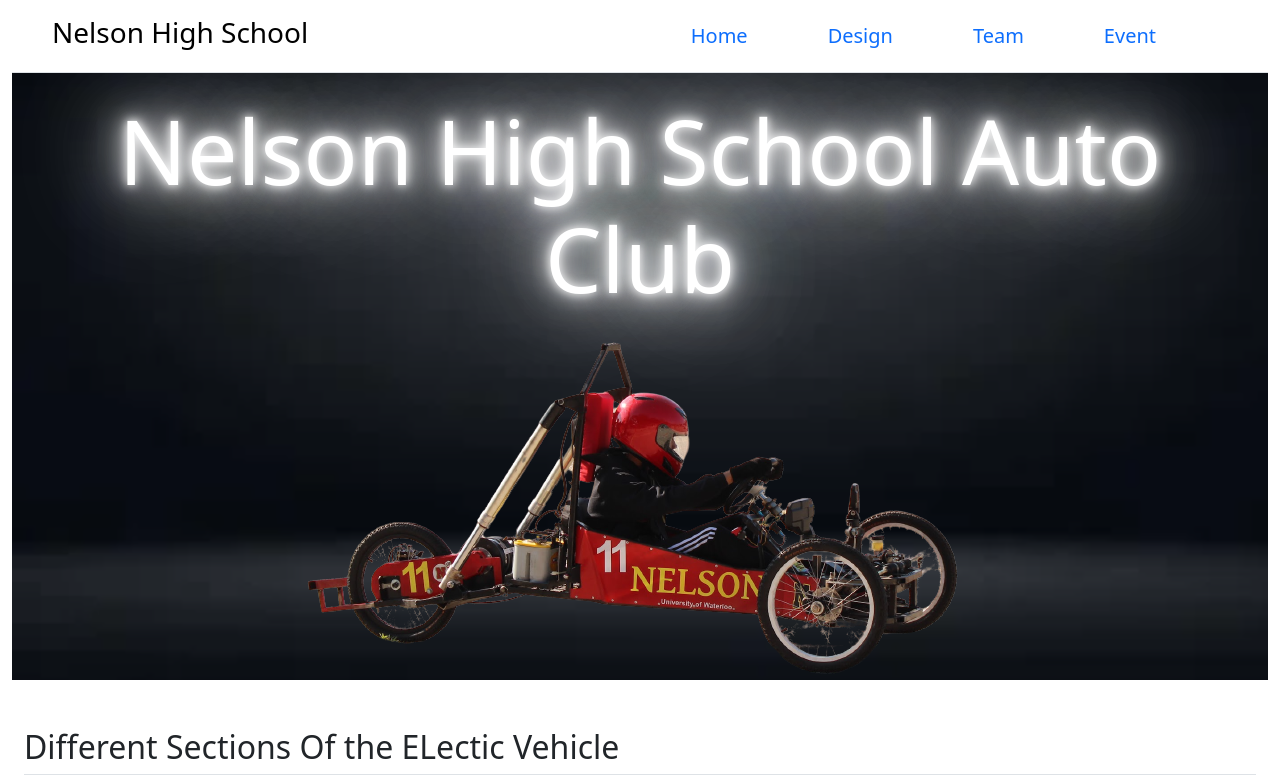
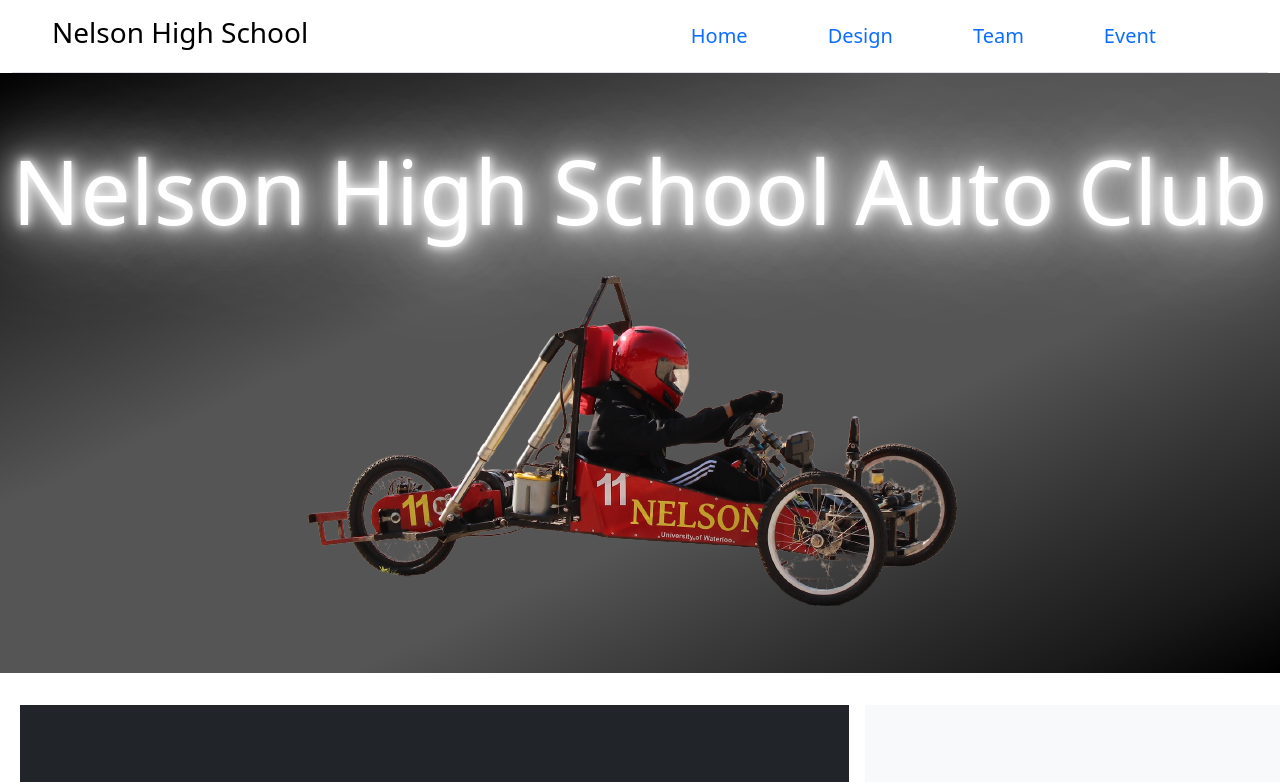
Before and after one commit to ThePathOfLeastResistance/NeslonHighSchoolAutoClub, a Flask app: page /design in a window 1280 px wide. Shown: the top 782 px of the page. Run offline with Flask 3, Linux system fonts and the light colour scheme; some libraries are stand-ins or nearby versions.

Commit message:
Everyting Works, nav bar works, Design page works

```diff
--- a/static/css/styles.css
+++ b/static/css/styles.css
@@ -41,3 +41,15 @@
   border-radius: 5px;
 
 }
+
+.card-img-top {
+    width: 100%;
+    height: 15vw;
+    object-fit: cover;
+}
+
+.hero {
+    background-image: linear-gradient(to right bottom, #000000, #1a1a1a, #2d2c2c, #414040, #565555, #565555, #565555, #565555, #414040, #2d2c2c, #1a1a1a, #000000);
+    height: 75vh;
+
+}
--- a/templates/base.html
+++ b/templates/base.html
@@ -19,11 +19,11 @@
   <body>
 
   <div class="container-fluid sticky-top bg-white">
-    <header class="d-flex flex-wrap justify-content-center py-3 border-bottom px-4">
+    <header class="d-flex flex-wrap justify-content-center py-3 border-bottom px-md-4">
       <h3 class="d-none d-lg-block d-flex align-items-center px-3 mb-md-0 me-md-auto link-body-emphasis text-decoration-none">
 Nelson High School
       </h3>
-      <ul class="nav nav-pills px-5 h5">
+      <ul class="nav nav-pills px-md-5 h5">
         <li class="nav-item px-lg-4"><a href="{{ url_for('home') }}" class="nav-link" aria-current="page">Home</a></li>
           <li class="nav-item px-lg-4"><a class="nav-link" href="{{ url_for('design') }}">Design</a></li>
           <li class="nav-item px-lg-4 "><a class="nav-link" href="{{ url_for('team') }}">Team</a></li>
--- a/templates/design.html
+++ b/templates/design.html
@@ -3,88 +3,17 @@
 
 {% block content %}
 
-
-<div class="has-bg-img container-fluid">
-    <div class="bg-img bg-cover position-relative pt-4 py-1" style="background-color: #fff;background-image: url('static/assets/bg.png'); background-size: 100% 100%;">
-        <div class = "designtext container-fluid ">
-            <div class = "align-items-center justify-content-center text-center">
+<div class = "hero order d-flex align-items-center justify-content-center">
+  <div class = "designtext">
+    <div class = "align-items-center justify-content-center text-center container-fluid ">
       <h2 class="display-1 text-center" style="font-size: 7vw;">Nelson High School Auto Club</h2>
     </div>
-              <div class="mask text-light d-flex justify-content-center flex-column text-center text-center ">
+    <div class="container-fluid mask text-light d-flex justify-content-center flex-column text-center text-center ">
       <img src = "static/assets/car.png" class = "img-fluid mx-auto">
     </div>
       </div>
   </div>
-</div>
 
-<div class="container-fluid px-4 py-5" id="custom-cards">
-    <h2 class="pb-2 border-bottom">Different Sections Of the ELectic Vehicle</h2>
-
-    <div class="row row-cols-1 row-cols-lg-3 align-items-stretch g-4 py-5">
-      <div class="col">
-        <div class="card card-cover h-100 overflow-hidden text-bg-dark rounded-4 shadow-lg" style="background-image: url('unsplash-photo-1.jpg');">
-          <div class="d-flex flex-column h-100 p-5 pb-3 text-white text-shadow-1">
-            <h3 class="pt-5 mt-5 mb-4 display-6 lh-1 fw-bold">Front</h3>
-            <ul class="d-flex list-unstyled mt-auto">
-              <li class="me-auto">
-                <img src="https://github.com/twbs.png" alt="Bootstrap" width="32" height="32" class="rounded-circle border border-white">
-              </li>
-              <li class="d-flex align-items-center me-3">
-                <svg class="bi me-2" width="1em" height="1em"><use xlink:href="#geo-fill"></use></svg>
-                <small>Earth</small>
-              </li>
-              <li class="d-flex align-items-center">
-                <svg class="bi me-2" width="1em" height="1em"><use xlink:href="#calendar3"></use></svg>
-                <small>3d</small>
-              </li>
-            </ul>
-          </div>
-        </div>
-      </div>
-
-      <div class="col">
-        <div class="card card-cover h-100 overflow-hidden text-bg-dark rounded-4 shadow-lg" style="background-image: url('unsplash-photo-2.jpg');">
-          <div class="d-flex flex-column h-100 p-5 pb-3 text-white text-shadow-1">
-            <h3 class="pt-5 mt-5 mb-4 display-6 lh-1 fw-bold">Much longer title that wraps to multiple lines</h3>
-            <ul class="d-flex list-unstyled mt-auto">
-              <li class="me-auto">
-                <img src="https://github.com/twbs.png" alt="Bootstrap" width="32" height="32" class="rounded-circle border border-white">
-              </li>
-              <li class="d-flex align-items-center me-3">
-                <svg class="bi me-2" width="1em" height="1em"><use xlink:href="#geo-fill"></use></svg>
-                <small>Pakistan</small>
-              </li>
-              <li class="d-flex align-items-center">
-                <svg class="bi me-2" width="1em" height="1em"><use xlink:href="#calendar3"></use></svg>
-                <small>4d</small>
-              </li>
-            </ul>
-          </div>
-        </div>
-      </div>
-
-      <div class="col">
-        <div class="card card-cover h-100 overflow-hidden text-bg-dark rounded-4 shadow-lg" style="background-image: url('unsplash-photo-3.jpg');">
-          <div class="d-flex flex-column h-100 p-5 pb-3 text-shadow-1">
-            <h3 class="pt-5 mt-5 mb-4 display-6 lh-1 fw-bold">Another longer title belongs here</h3>
-            <ul class="d-flex list-unstyled mt-auto">
-              <li class="me-auto">
-                <img src="https://github.com/twbs.png" alt="Bootstrap" width="32" height="32" class="rounded-circle border border-white">
-              </li>
-              <li class="d-flex align-items-center me-3">
-                <svg class="bi me-2" width="1em" height="1em"><use xlink:href="#geo-fill"></use></svg>
-                <small>California</small>
-              </li>
-              <li class="d-flex align-items-center">
-                <svg class="bi me-2" width="1em" height="1em"><use xlink:href="#calendar3"></use></svg>
-                <small>5d</small>
-              </li>
-            </ul>
-          </div>
-        </div>
-      </div>
-    </div>
-  </div>
 
 <div class="container-fluid p-3">
  <div class="row">
```
Also changed, not shown: templates/event.html (+8 -9 lines). Lines whose indentation alone changed are shown as unchanged.
